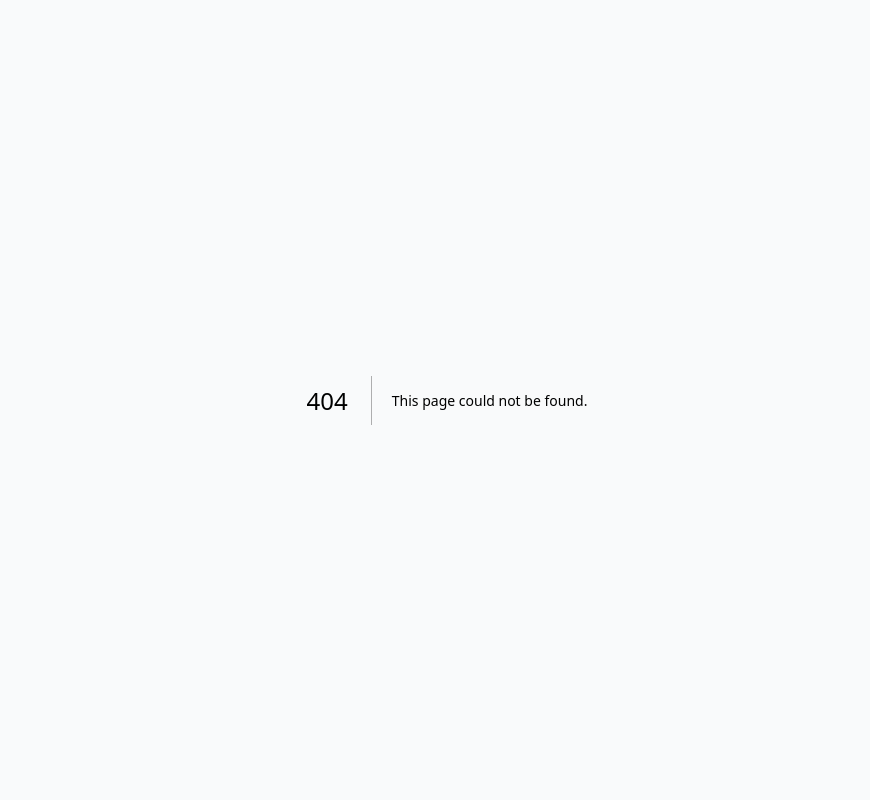
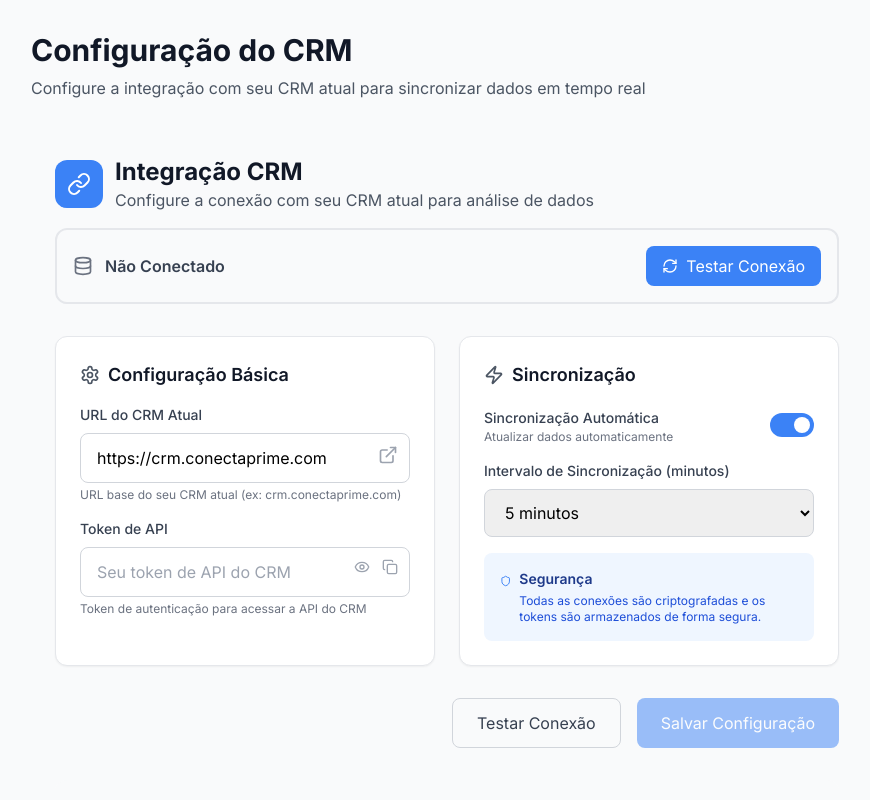
Before and after one commit to kinitros/Novo-CRM-Analitico, a Next.js app: page /configuracao in a window 1280 px wide. Before the commit this address had no page. Shown: the top 800 px of the page, without its empty margins (193-1063 px from the left). Built offline with nearby package versions, Linux system fonts and the light colour scheme.

Commit message:
Add dashboard pages: /clientes, /vendas, /configuracao with navigation

```diff
--- /dev/null
+++ b/app/clientes/page.tsx
@@ -0,0 +1,10 @@
+import ClientesDashboard from '../components/ClientesDashboard'
+
+export default function ClientesPage() {
+  return <ClientesDashboard />
+}
+
+export const metadata = {
+  title: 'Dashboard de Clientes | CRM Analytics',
+  description: 'Análise completa da base de clientes com segmentação RFM e métricas avançadas'
+}
--- /dev/null
+++ b/app/configuracao/page.tsx
@@ -0,0 +1,23 @@
+import CRMIntegrationSetup from '../components/CRMIntegrationSetup'
+
+export default function ConfiguracaoPage() {
+  return (
+    <div className="min-h-screen bg-gray-50 py-8">
+      <div className="max-w-4xl mx-auto px-4 sm:px-6 lg:px-8">
+        <div className="mb-8">
+          <h1 className="text-3xl font-bold text-gray-900">Configuração do CRM</h1>
+          <p className="mt-2 text-gray-600">
+            Configure a integração com seu CRM atual para sincronizar dados em tempo real
+          </p>
+        </div>
+
+        <CRMIntegrationSetup />
+      </div>
+    </div>
+  )
+}
+
+export const metadata = {
+  title: 'Configuração CRM | CRM Analytics',
+  description: 'Configure a integração com seu CRM atual para sincronização de dados'
+}
--- a/app/page.tsx
+++ b/app/page.tsx
@@ -2,6 +2,7 @@
 
 import { useState, useEffect } from 'react'
 import { motion, AnimatePresence } from 'framer-motion'
+import Link from 'next/link'
 import {
   BarChart,
   Bar,
@@ -39,6 +40,7 @@ import {
   Eye,
   Calendar,
   Globe,
+  ExternalLink,
 } from 'lucide-react'
 
 // Dados simulados para demonstração
@@ -137,13 +139,13 @@ function Sidebar({ isOpen, setIsOpen }: SidebarProps) {
     { id: 'dashboard', label: 'Dashboard Principal', icon: '📊', category: 'Dashboards' },
     { id: 'executive', label: 'Dashboard Executivo', icon: '📈', category: 'Dashboards' },
     { id: 'intelligence', label: 'Business Intelligence', icon: '🧠', category: 'Dashboards' },
-    { id: 'customers', label: 'Clientes', icon: '👥', category: 'Análise' },
+    { id: 'clientes', label: 'Dashboard de Clientes', icon: '👥', category: 'Análise' },
     { id: 'inactive', label: 'Clientes Inativos', icon: '😴', category: 'Análise' },
     { id: 'segmentation', label: 'Segmentação RFM', icon: '🎯', category: 'Análise' },
-    { id: 'sales', label: 'Vendas', icon: '💰', category: 'Vendas' },
+    { id: 'vendas', label: 'Dashboard de Vendas', icon: '💰', category: 'Vendas' },
     { id: 'advanced-sales', label: 'Vendas Avançadas', icon: '📊', category: 'Vendas' },
     { id: 'products', label: 'Produtos', icon: '📦', category: 'Vendas' },
-    { id: 'integration', label: 'Integração CRM', icon: '🔗', category: 'Config' },
+    { id: 'configuracao', label: 'Integração CRM', icon: '🔗', category: 'Config' },
     { id: 'jwt', label: 'Configuração JWT', icon: '🔐', category: 'Config' },
   ]
 
@@ -199,7 +201,26 @@ function Sidebar({ isOpen, setIsOpen }: SidebarProps) {
                     {category === 'Config' && 'Configurações'}
                   </h3>
                   <div className="space-y-1">
-                    {menuItems.filter(item => item.category === category).map(item => (
+                    {menuItems.filter(item => item.category === category).map(item => {
+                      const isExternal = ['executive', 'intelligence', 'clientes', 'inactive', 'segmentation', 'vendas', 'advanced-sales', 'products', 'configuracao', 'jwt'].includes(item.id)
+
+                      if (isExternal) {
+                        return (
+                          <Link key={item.id} href={`/${item.id}`}>
+                            <motion.div
+                              className="w-full sidebar-nav-item sidebar-nav-item-inactive group"
+                              whileHover={{ scale: 1.02 }}
+                              whileTap={{ scale: 0.98 }}
+                            >
+                              <span className="text-lg mr-3">{item.icon}</span>
+                              <span className="font-medium">{item.label}</span>
+                              <ExternalLink className="w-4 h-4 ml-auto opacity-0 group-hover:opacity-100 transition-opacity" />
+                            </motion.div>
+                          </Link>
+                        )
+                      }
+
+                      return (
                         <motion.button
                           key={item.id}
                           onClick={() => setActiveMenu(item.id)}
@@ -218,7 +239,8 @@ function Sidebar({ isOpen, setIsOpen }: SidebarProps) {
                             />
                           )}
                         </motion.button>
-                    ))}
+                      )
+                    })}
                   </div>
                 </div>
               ))}
--- /dev/null
+++ b/app/vendas/page.tsx
@@ -0,0 +1,10 @@
+import VendasDashboard from '../components/VendasDashboard'
+
+export default function VendasPage() {
+  return <VendasDashboard />
+}
+
+export const metadata = {
+  title: 'Dashboard de Vendas | CRM Analytics',
+  description: 'Análise completa de vendas e performance comercial com gráficos interativos'
+}
```
Lines whose indentation alone changed are shown as unchanged.
